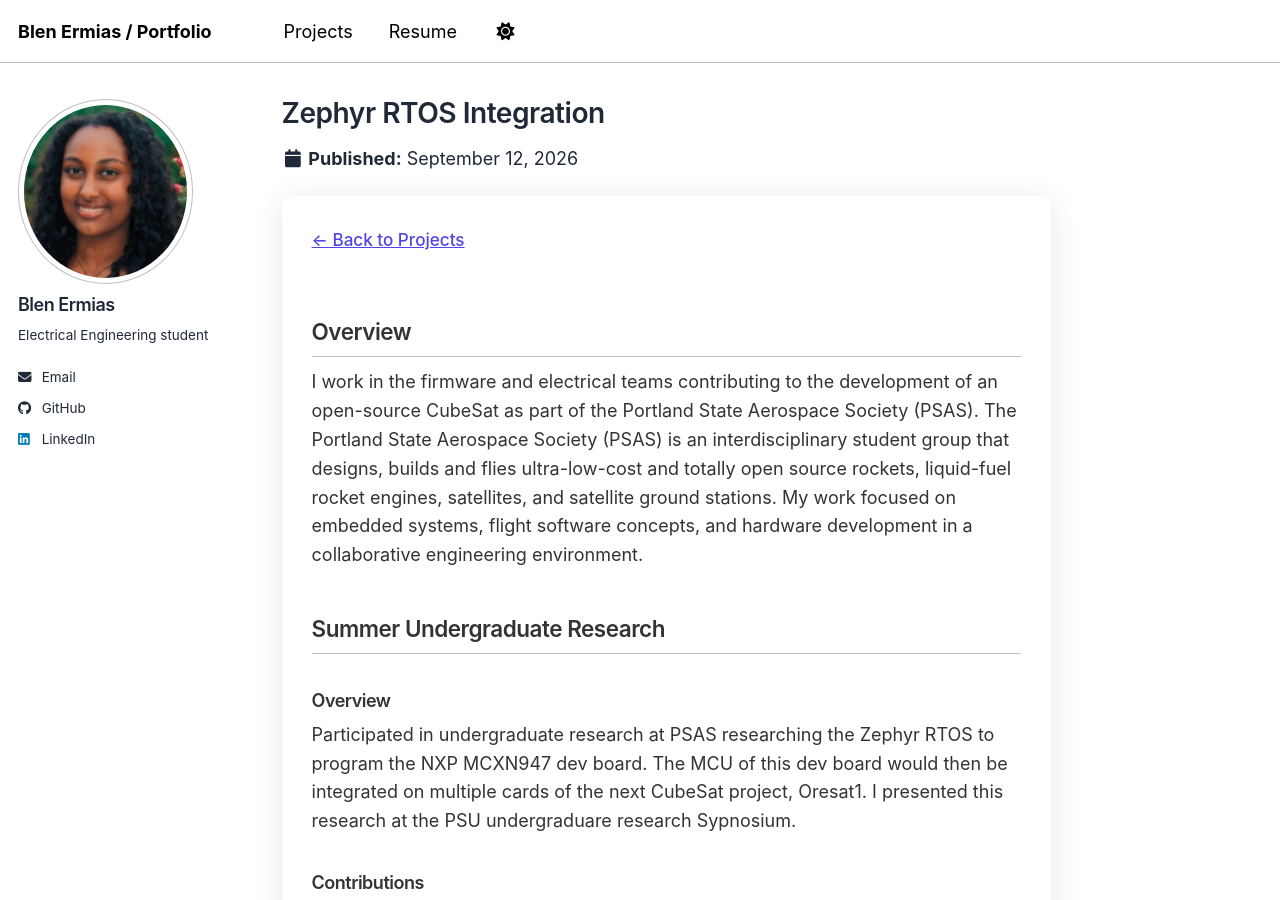
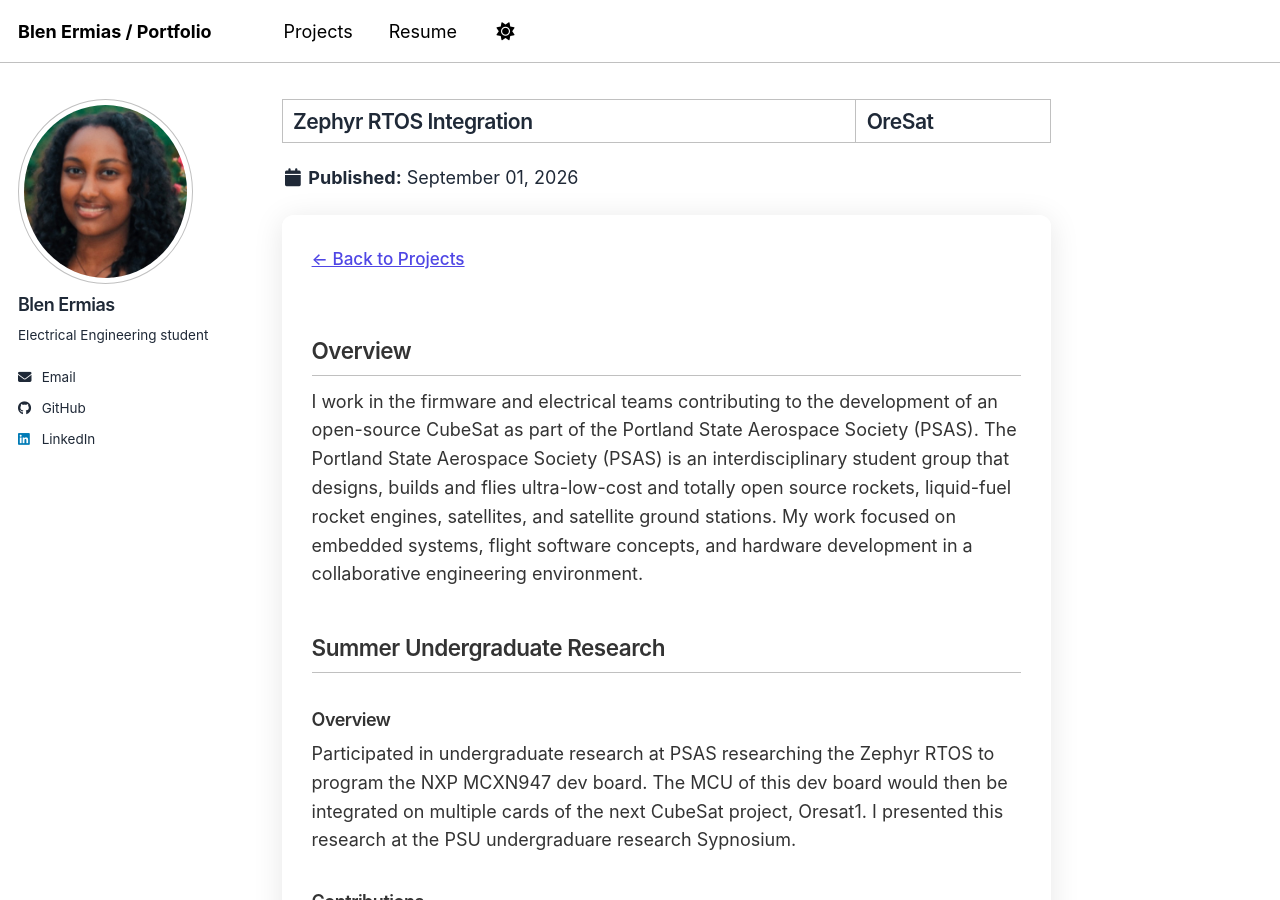
Before and after one commit to Blen-E/Blen-E.github.io, a Jekyll site: the page built from _portfolio/zephyrinter.md, in a window 1280 px wide and 900 px high. Built offline with Jekyll 4.4.1, drawn with Linux system fonts in a browser that asks for light colours; a script bundle is joined from its source files by our own code; library files that are not in the unit come from our copies.

Commit message:
Update zephyrinter.md

```diff
--- a/_portfolio/zephyrinter.md
+++ b/_portfolio/zephyrinter.md
@@ -1,6 +1,6 @@
 ---
-title: "Zephyr RTOS Integration"
-excerpt: OreSat / PSAS
+title: "Zephyr RTOS Integration | OreSat"
+date: 2026-09-01
 excerpt: "Developed and tested Zephyr RTOS applications on the NXP MCXN947 microcontroller for CubeSat Project OreSat."
 image: /images/psas/cubesat.png
 collection: portfolio
```
